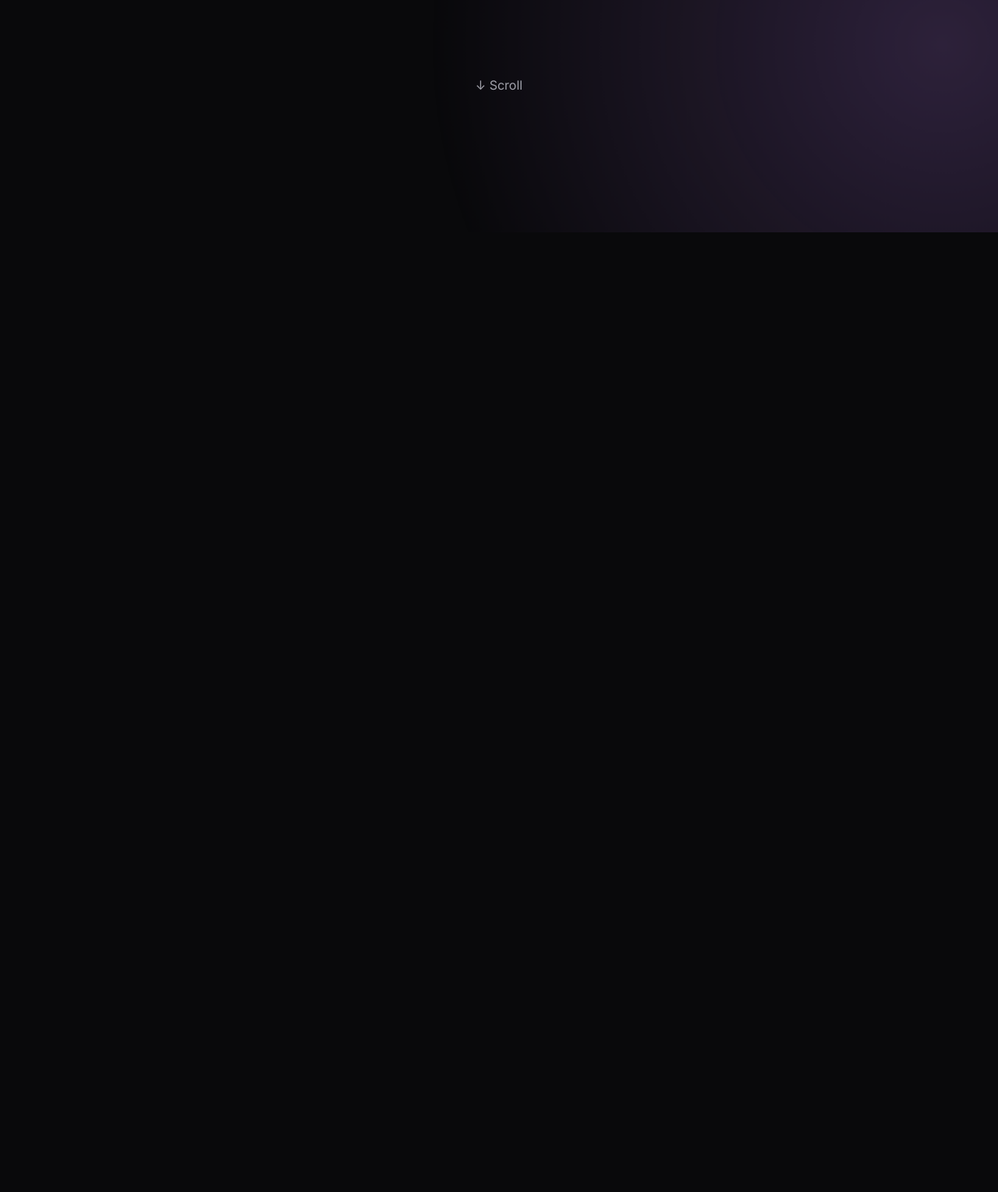
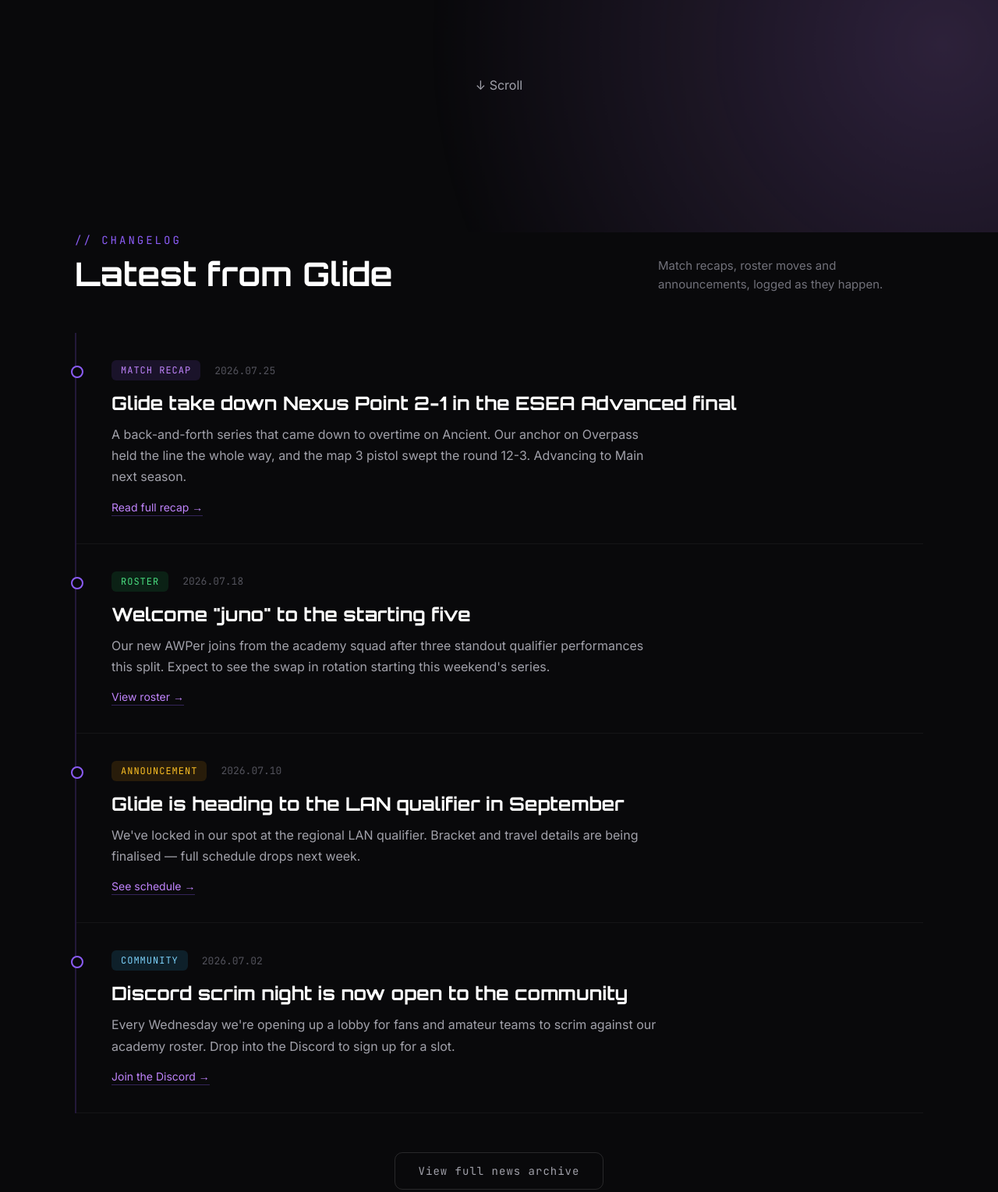
Before and after one commit to Raff060/a3w5sw4W56, a plain HTML site: page index.html in a window 1280 px wide. Shown: the part 670-2199 px from the top of the page at 78% size. Before the commit the page ends 809 px from the top, so only its background shows below. Drawn offline with Linux system fonts and the light colour scheme.

Commit message:
Implement news section with patch notes
Added news section with patch notes and styling.

```diff
--- a/index.html
+++ b/index.html
@@ -8,7 +8,7 @@
 
 <title>Glide Esports</title>
 
-<link href="https://fonts.googleapis.com/css2?family=Orbitron:wght@600;700;900&family=Inter:wght@300;400;600&display=swap" rel="stylesheet">
+<link href="https://fonts.googleapis.com/css2?family=Orbitron:wght@600;700;900&family=Inter:wght@300;400;600&family=JetBrains+Mono:wght@400;600&display=swap" rel="stylesheet">
 
 
 <style>
@@ -84,6 +84,10 @@
     border:1px solid #ffffff15;
 
     border-radius:20px;
+
+    position:sticky;
+    top:20px;
+    z-index:100;
 
 }
 
@@ -408,6 +412,261 @@
 }
 
 
+/* ===================== */
+/* NEWS / PATCH NOTES     */
+/* ===================== */
+
+.news{
+
+    width:85%;
+    margin:160px auto 100px;
+
+}
+
+.news-head{
+
+    display:flex;
+    justify-content:space-between;
+    align-items:flex-end;
+    margin-bottom:50px;
+    flex-wrap:wrap;
+    gap:20px;
+
+}
+
+.news-eyebrow{
+
+    font-family:'JetBrains Mono',monospace;
+    color:#8B5CF6;
+    font-size:14px;
+    letter-spacing:3px;
+    text-transform:uppercase;
+
+}
+
+.news-head h2{
+
+    font-family:Orbitron;
+    font-size:42px;
+    margin-top:8px;
+
+}
+
+.news-sub{
+
+    color:#71717A;
+    font-size:15px;
+    max-width:340px;
+    line-height:1.6;
+
+}
+
+
+.patch-log{
+
+    border-left:2px solid #8B5CF633;
+
+    display:flex;
+    flex-direction:column;
+    gap:0;
+
+}
+
+
+.patch{
+
+    position:relative;
+
+    padding:35px 0 35px 45px;
+
+    border-bottom:1px solid #ffffff0d;
+
+    opacity:0;
+    transform:translateY(30px);
+    transition:opacity .7s ease, transform .7s ease;
+
+}
+
+.patch.visible{
+
+    opacity:1;
+    transform:translateY(0);
+
+}
+
+.patch::before{
+
+    content:"";
+
+    position:absolute;
+
+    left:-7px;
+    top:42px;
+
+    width:12px;
+    height:12px;
+
+    border-radius:50%;
+
+    background:#09090B;
+
+    border:2px solid #8B5CF6;
+
+}
+
+.patch:hover::before{
+
+    background:#8B5CF6;
+    box-shadow:0 0 12px #8B5CF6;
+
+}
+
+
+.patch-meta{
+
+    display:flex;
+    align-items:center;
+    gap:18px;
+
+    margin-bottom:14px;
+
+    flex-wrap:wrap;
+
+}
+
+
+.patch-tag{
+
+    font-family:'JetBrains Mono',monospace;
+
+    font-size:12px;
+
+    letter-spacing:1px;
+
+    padding:5px 12px;
+
+    border-radius:6px;
+
+    text-transform:uppercase;
+
+}
+
+
+.tag-match{ background:#8B5CF622; color:#C084FC; }
+.tag-roster{ background:#22c55e22; color:#4ade80; }
+.tag-event{ background:#f59e0b22; color:#fbbf24; }
+.tag-community{ background:#38bdf822; color:#7dd3fc; }
+
+
+.patch-date{
+
+    font-family:'JetBrains Mono',monospace;
+
+    font-size:13px;
+
+    color:#52525B;
+
+}
+
+
+.patch h3{
+
+    font-family:Orbitron;
+
+    font-size:24px;
+
+    font-weight:700;
+
+    margin-bottom:12px;
+
+}
+
+
+.patch p{
+
+    color:#A1A1AA;
+
+    font-size:16px;
+
+    line-height:1.7;
+
+    max-width:700px;
+
+}
+
+
+.patch-read{
+
+    display:inline-block;
+
+    margin-top:16px;
+
+    font-size:14px;
+
+    color:#C084FC;
+
+    text-decoration:none;
+
+    border-bottom:1px solid #8B5CF655;
+
+    padding-bottom:2px;
+
+    transition:.3s;
+
+}
+
+
+.patch-read:hover{
+
+    color:white;
+    border-color:white;
+
+}
+
+
+.news-more{
+
+    display:flex;
+    justify-content:center;
+    margin-top:50px;
+
+}
+
+
+.news-more a{
+
+    font-family:'JetBrains Mono',monospace;
+    font-size:14px;
+    color:#A1A1AA;
+    text-decoration:none;
+    border:1px solid #ffffff22;
+    padding:14px 30px;
+    border-radius:10px;
+    transition:.3s;
+    letter-spacing:1px;
+
+}
+
+
+.news-more a:hover{
+
+    border-color:#8B5CF6;
+    color:#C084FC;
+
+}
+
+
+@media (prefers-reduced-motion: reduce){
+
+    .patch{
+        transition:none;
+        opacity:1;
+        transform:none;
+    }
+
+}
+
+
 
 /* Mobile */
 
@@ -456,6 +715,31 @@
 }
 
 
+.news{
+
+    width:90%;
+    margin:100px auto 60px;
+
+}
+
+.news-head h2{
+
+    font-size:32px;
+
+}
+
+.patch{
+
+    padding-left:30px;
+
+}
+
+.patch-meta{
+
+    gap:10px;
+
+}
+
 
 }
 
@@ -487,7 +771,7 @@
 
 <li><a href="pages/standings.html">Standings</a></li>
 
-<li><a href="pages/news.html">News</a></li>
+<li><a href="#news">News</a></li>
 
 <li><a href="pages/contact.html">Contact</a></li>
 
@@ -576,6 +860,145 @@
 
 
 
+<!-- ===================== -->
+<!-- NEWS / PATCH NOTES    -->
+<!-- ===================== -->
+
+<section class="news" id="news">
+
+<div class="news-head">
+
+<div>
+<div class="news-eyebrow">// changelog</div>
+<h2>Latest from Glide</h2>
+</div>
+
+<div class="news-sub">
+Match recaps, roster moves and announcements, logged as they happen.
+</div>
+
+</div>
+
+
+<div class="patch-log">
+
+
+<article class="patch">
+
+<div class="patch-meta">
+<span class="patch-tag tag-match">Match Recap</span>
+<span class="patch-date">2026.07.25</span>
+</div>
+
+<h3>Glide take down Nexus Point 2-1 in the ESEA Advanced final</h3>
+
+<p>
+A back-and-forth series that came down to overtime on Ancient. Our anchor on
+Overpass held the line the whole way, and the map 3 pistol swept the round 12-3.
+Advancing to Main next season.
+</p>
+
+<a class="patch-read" href="pages/news.html">Read full recap →</a>
+
+</article>
+
+
+<article class="patch">
+
+<div class="patch-meta">
+<span class="patch-tag tag-roster">Roster</span>
+<span class="patch-date">2026.07.18</span>
+</div>
+
+<h3>Welcome "juno" to the starting five</h3>
+
+<p>
+Our new AWPer joins from the academy squad after three standout qualifier
+performances this split. Expect to see the swap in rotation starting this
+weekend's series.
+</p>
+
+<a class="patch-read" href="pages/roster.html">View roster →</a>
+
+</article>
+
+
+<article class="patch">
+
+<div class="patch-meta">
+<span class="patch-tag tag-event">Announcement</span>
+<span class="patch-date">2026.07.10</span>
+</div>
+
+<h3>Glide is heading to the LAN qualifier in September</h3>
+
+<p>
+We've locked in our spot at the regional LAN qualifier. Bracket and travel
+details are being finalised — full schedule drops next week.
+</p>
+
+<a class="patch-read" href="pages/matches.html">See schedule →</a>
+
+</article>
+
+
+<article class="patch">
+
+<div class="patch-meta">
+<span class="patch-tag tag-community">Community</span>
+<span class="patch-date">2026.07.02</span>
+</div>
+
+<h3>Discord scrim night is now open to the community</h3>
+
+<p>
+Every Wednesday we're opening up a lobby for fans and amateur teams to scrim
+against our academy roster. Drop into the Discord to sign up for a slot.
+</p>
+
+<a class="patch-read" href="pages/contact.html">Join the Discord →</a>
+
+</article>
+
+
+</div>
+
+
+<div class="news-more">
+
+<a href="pages/news.html">View full news archive</a>
+
+</div>
+
+
+</section>
+
+
+
+<script>
+
+const patches = document.querySelectorAll('.patch');
+
+const observer = new IntersectionObserver((entries)=>{
+
+    entries.forEach(entry=>{
+
+        if(entry.isIntersecting){
+
+            entry.target.classList.add('visible');
+            observer.unobserve(entry.target);
+
+        }
+
+    });
+
+},{ threshold:.2 });
+
+patches.forEach(p=>observer.observe(p));
+
+</script>
+
+
 </body>
 
 </html>
```
